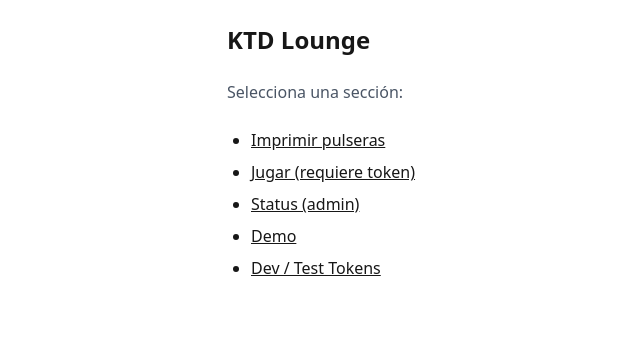
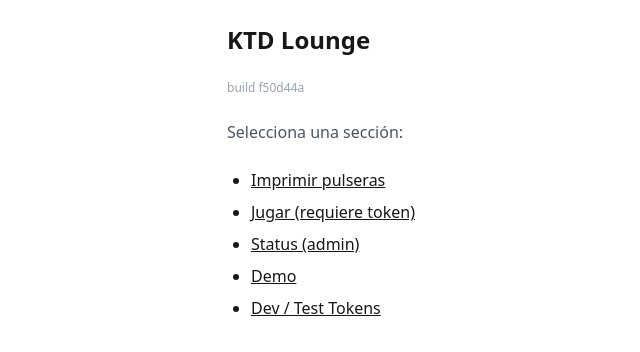
Before and after one commit to deivipluss/pulserasktdrallounge, a Next.js app: page / in a window 1280 px wide. Shown: the top 352 px of the page, without its empty margins (101-741 px from the left). Built offline with nearby package versions, Linux system fonts and the light colour scheme.

Commit message:
chore: add build marker to home page (f50d44a)

```diff
--- a/app/page.tsx
+++ b/app/page.tsx
@@ -2,6 +2,7 @@ export default function Page() {
   return (
     <main className="p-6 max-w-2xl mx-auto space-y-6">
       <h1 className="text-2xl font-bold">KTD Lounge</h1>
+      <p className="text-xs text-gray-400">build f50d44a</p>
       <p className="text-gray-600 dark:text-gray-300">Selecciona una sección:</p>
       <ul className="list-disc pl-6 space-y-2">
         <li><a className="text-fiesta-purple underline" href="/imprimir-pulseras">Imprimir pulseras</a></li>
```
